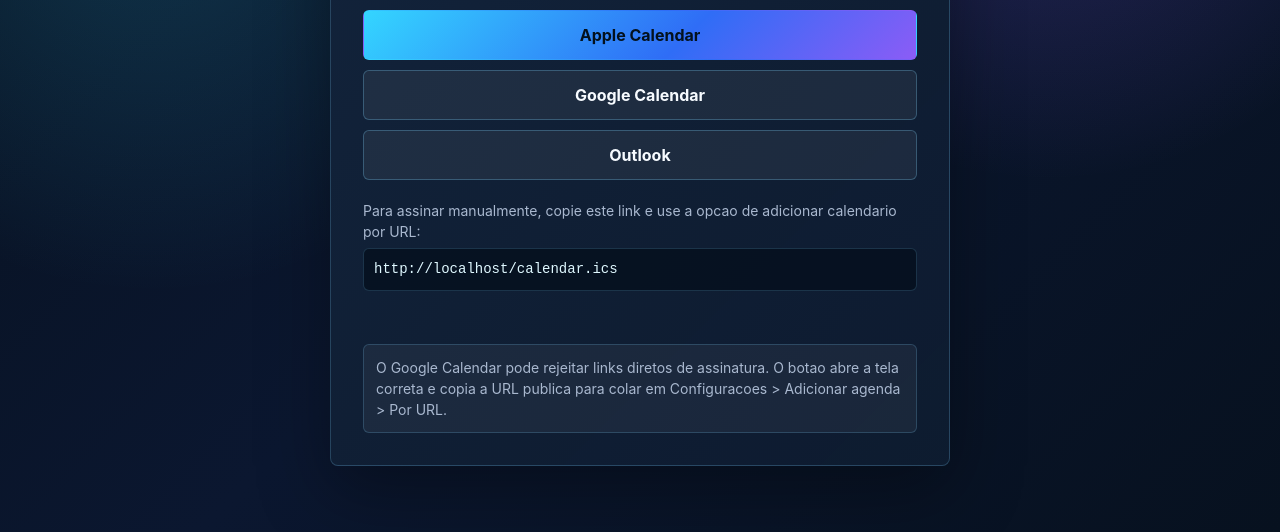
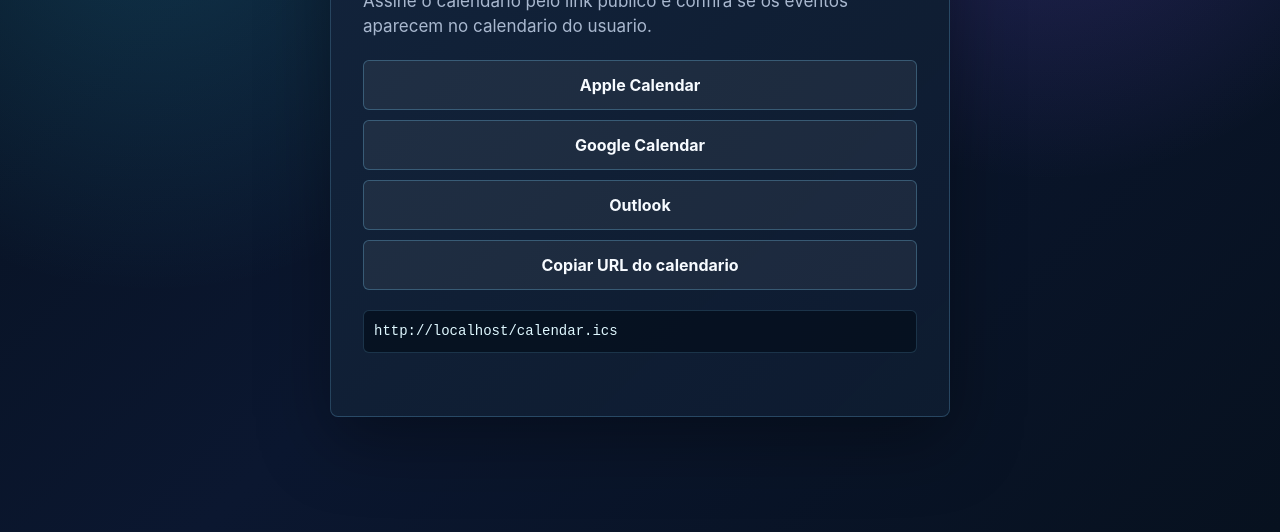
Before and after one commit to marquesmaycon/SyncENADE, a plain HTML site: page index.html in a window 1280 px wide. Shown: the part 268-800 px from the top of the page. Drawn offline with Linux system fonts and the light colour scheme.

Commit message:
generic bts

```diff
--- a/index.html
+++ b/index.html
@@ -13,65 +13,46 @@
       <p class="intro">Assine o calendario pelo link publico e confira se os eventos aparecem no calendario do usuario.</p>
 
       <section class="actions" aria-label="Acoes de calendario">
-        <a class="primary" id="apple-link" href="calendar.ics" target="_blank" rel="noopener">
+        <a id="apple-link" href="calendar.ics" target="_blank" rel="noopener">
           Apple Calendar
         </a>
-        <a id="google-link" href="https://calendar.google.com/calendar/u/0/r/settings/addbyurl" target="_blank" rel="noopener">
+        <a id="google-direct-link" href="https://calendar.google.com/calendar/render?cid=calendar.ics" target="_blank" rel="noopener">
           Google Calendar
         </a>
         <a id="outlook-link" href="calendar.ics" target="_blank" rel="noopener">
           Outlook
         </a>
+        <button type="button" id="copy-link">
+          Copiar URL do calendario
+        </button>
       </section>
 
       <p class="manual">
-        Para assinar manualmente, copie este link e use a opcao de adicionar calendario por URL:
-        <br>
         <code id="calendar-url">calendar.ics</code>
       </p>
 
-      <p class="status" id="google-status" aria-live="polite"></p>
-
-      <p class="note">
-        O Google Calendar pode rejeitar links diretos de assinatura. O botao abre a tela correta e copia a URL publica para colar em Configuracoes &gt; Adicionar agenda &gt; Por URL.
-      </p>
+      <p class="status" id="copy-status" aria-live="polite"></p>
     </main>
 
     <script>
       const feedUrl = new URL("calendar.ics", window.location.href).href;
       const webcalUrl = feedUrl.replace(/^https?:\/\//, "webcal://");
-      const googleSettingsUrl = "https://calendar.google.com/calendar/u/0/r/settings/addbyurl";
+      const googleDirectUrl =
+        "https://calendar.google.com/calendar/render?cid=" + encodeURIComponent(webcalUrl);
 
       document.getElementById("calendar-url").textContent = feedUrl;
       document.getElementById("apple-link").href = webcalUrl;
+      document.getElementById("google-direct-link").href = googleDirectUrl;
       document.getElementById("outlook-link").href =
         "https://outlook.live.com/calendar/0/addcalendar?url=" + encodeURIComponent(feedUrl);
 
-      const googleLink = document.getElementById("google-link");
-      const googleStatus = document.getElementById("google-status");
-
-      googleLink.href = googleSettingsUrl;
-      googleLink.addEventListener("click", async (event) => {
-        event.preventDefault();
-
-        if (!/^https:\/\//.test(feedUrl)) {
-          googleStatus.textContent =
-            "Publique esta pagina em HTTPS antes de adicionar no Google Calendar.";
-          return;
-        }
-
-        const copyPromise = navigator.clipboard?.writeText
-          ? navigator.clipboard.writeText(feedUrl)
-          : Promise.reject();
-        window.open(googleSettingsUrl, "_blank", "noopener");
-
+      document.getElementById("copy-link").addEventListener("click", async () => {
         try {
-          await copyPromise;
-          googleStatus.textContent =
-            "URL copiada. Cole no campo Por URL do Google Calendar.";
+          await navigator.clipboard.writeText(feedUrl);
+          document.getElementById("copy-status").textContent = "URL copiada.";
         } catch {
-          googleStatus.textContent =
-            "Copie a URL exibida abaixo e cole no campo Por URL do Google Calendar.";
+          document.getElementById("copy-status").textContent =
+            "Copie a URL exibida acima.";
         }
       });
     </script>
--- a/style.css
+++ b/style.css
@@ -75,53 +75,43 @@ p {
   margin-bottom: 20px;
 }
 
-a {
+a,
+button {
   display: block;
+  width: 100%;
   min-height: 48px;
   padding: 14px 16px;
   border: 1px solid rgba(125, 211, 252, 0.28);
   border-radius: 6px;
   color: var(--text);
+  font: inherit;
   font-weight: 700;
   text-align: center;
   text-decoration: none;
   background: rgba(255, 255, 255, 0.06);
+  cursor: pointer;
   transition: transform 160ms ease, border-color 160ms ease, background 160ms ease;
 }
 
 a:hover,
-a:focus {
+a:focus,
+button:hover,
+button:focus {
   border-color: var(--cyan);
   outline: none;
   transform: translateY(-1px);
   background: rgba(52, 213, 255, 0.1);
 }
 
-a.primary {
-  color: #03111d;
-  border-color: transparent;
-  background: linear-gradient(135deg, var(--cyan), var(--blue) 58%, var(--violet));
-}
-
 .manual {
-  margin-bottom: 20px;
+  margin-bottom: 10px;
   color: var(--muted);
   font-size: 14px;
 }
 
-.note {
-  margin-bottom: 0;
-  padding: 12px;
-  border: 1px solid rgba(125, 211, 252, 0.2);
-  border-radius: 6px;
-  color: var(--muted);
-  font-size: 14px;
-  background: rgba(255, 255, 255, 0.05);
-}
-
 .status {
   min-height: 21px;
-  margin-bottom: 12px;
+  margin-bottom: 0;
   color: var(--lime);
   font-size: 14px;
 }
```
